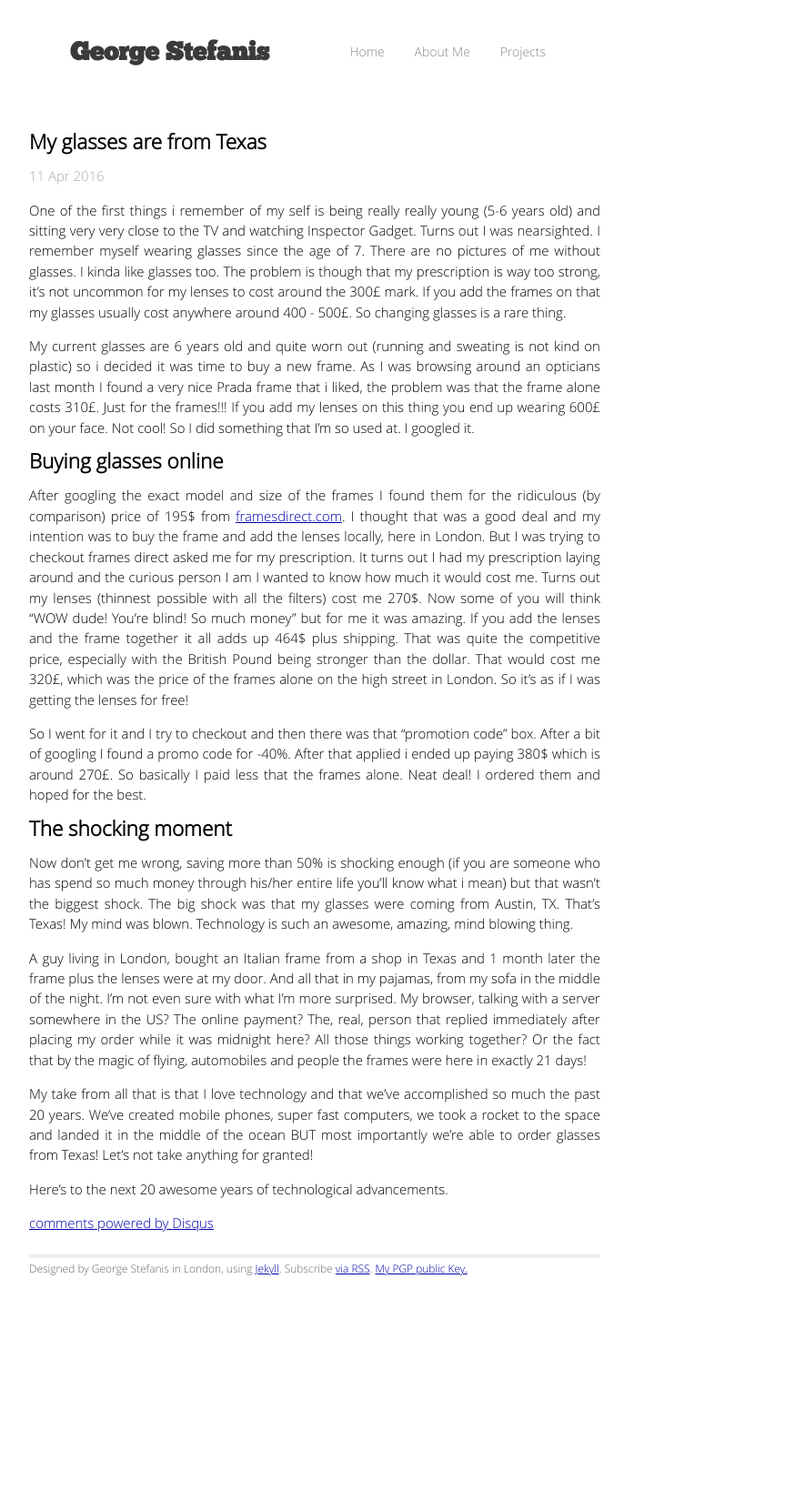
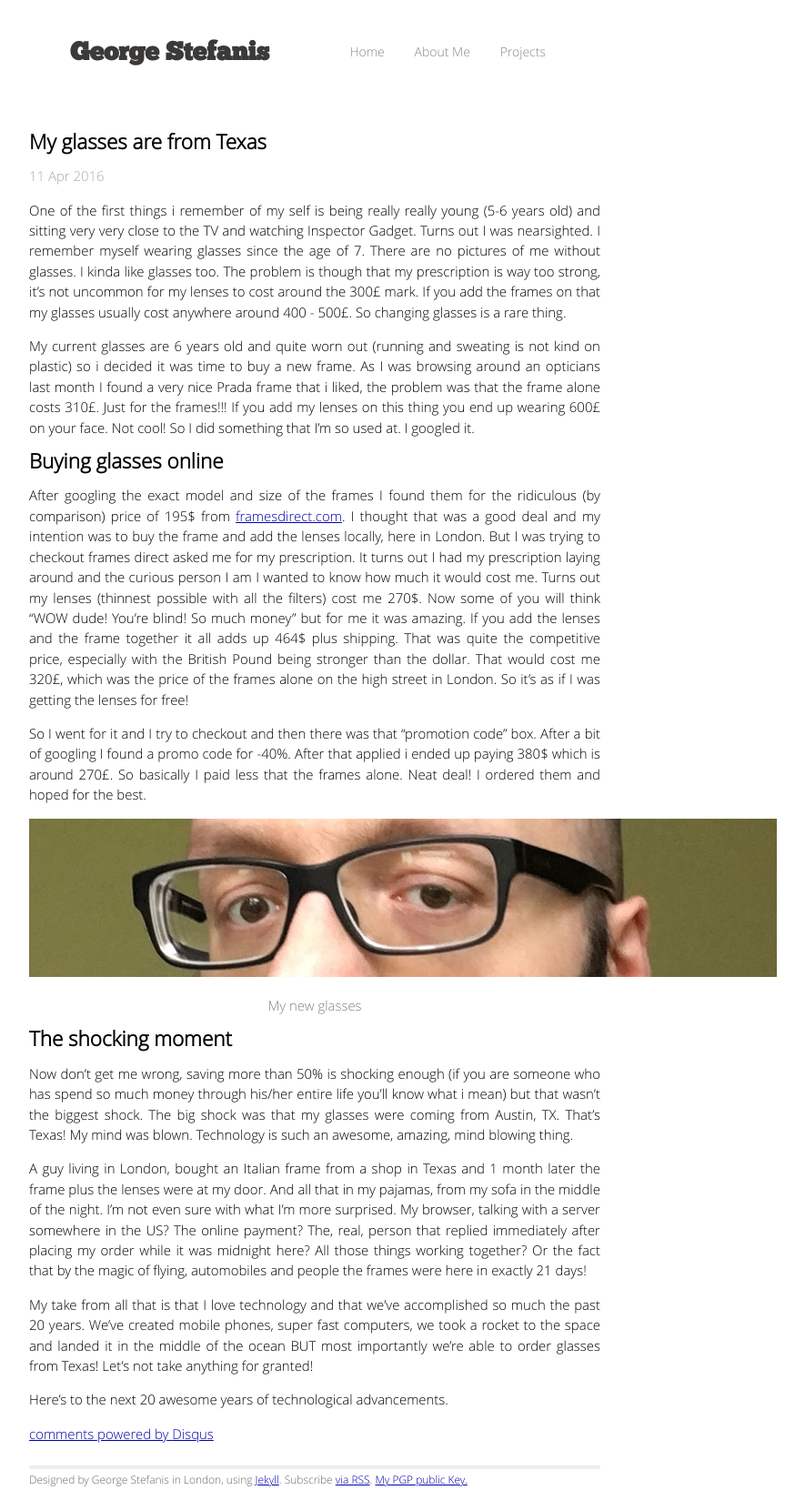
Before and after one commit to skywritergr/georgestefanis.com, a Jekyll site: the page built from _posts/2016-04-11-my-glasses-are-from-texas.markdown, in a window 1280 px wide. Shown: the whole page at 91% size, without its empty margins (294-1179 px from the left). Built offline with Jekyll 4.4.1, drawn with Linux system fonts in a browser that asks for light colours; Markdown is read by kramdown in place of the engine named in the settings; comment, search, counter and statistics services are not loaded; before the commit the page ends 1406 px from its top, so only the background shows below that.

Commit message:
adding image

```diff
--- /dev/null
+++ b/_includes/image.html
@@ -0,0 +1,12 @@
+<div class="image-wrapper" >
+    {% if include.url %}
+    <a href="{{ include.url }}" title="{{ include.title }}" target="_blank">
+    {% endif %}
+        <img src="{{ site.url }}/{{ include.img }}" alt="{{ include.title }}"/>
+    {% if include.url %}
+    </a>
+    {% endif %}
+    {% if include.caption %}
+        <p class="image-caption">{{ include.caption }}</p>
+    {% endif %}
+</div>
--- a/_posts/2016-04-11-my-glasses-are-from-texas.markdown
+++ b/_posts/2016-04-11-my-glasses-are-from-texas.markdown
@@ -15,6 +15,8 @@ After googling the exact model and size of the frames I found them for the ridic
 
 So I went for it and I try to checkout and then there was that “promotion code” box.  After a bit of googling I found a promo code for -40%. After that applied i ended up paying 380$ which is around 270£. So basically I paid less that the frames alone. Neat deal! I ordered them and hoped for the best.
 
+{% include image.html img="assets/georgeGlasses.jpg" title="My new glasses" caption="My new glasses" %}
+
 ## The shocking moment
 
 Now don’t get me wrong, saving more than 50% is shocking enough (if you are someone who has spend so much money through his/her entire life you’ll know what i mean) but that wasn’t the biggest shock. The big shock was that my glasses were coming from Austin, TX. That’s Texas! My mind was blown. Technology is such an awesome, amazing, mind blowing thing.
--- a/css/main.css
+++ b/css/main.css
@@ -304,3 +304,12 @@ header a.extra:hover {
 .post pre.terminal code {
   background-color: #333;
 }
+
+.image-wrapper {
+  text-align: center;
+}
+
+.image-wrapper .image-caption {
+  color: grey;
+  margin-top: $spacing-unit / 3;
+}
```
Also changed, not shown: assets/georgeGlasses.jpg (added), 1 other file.
